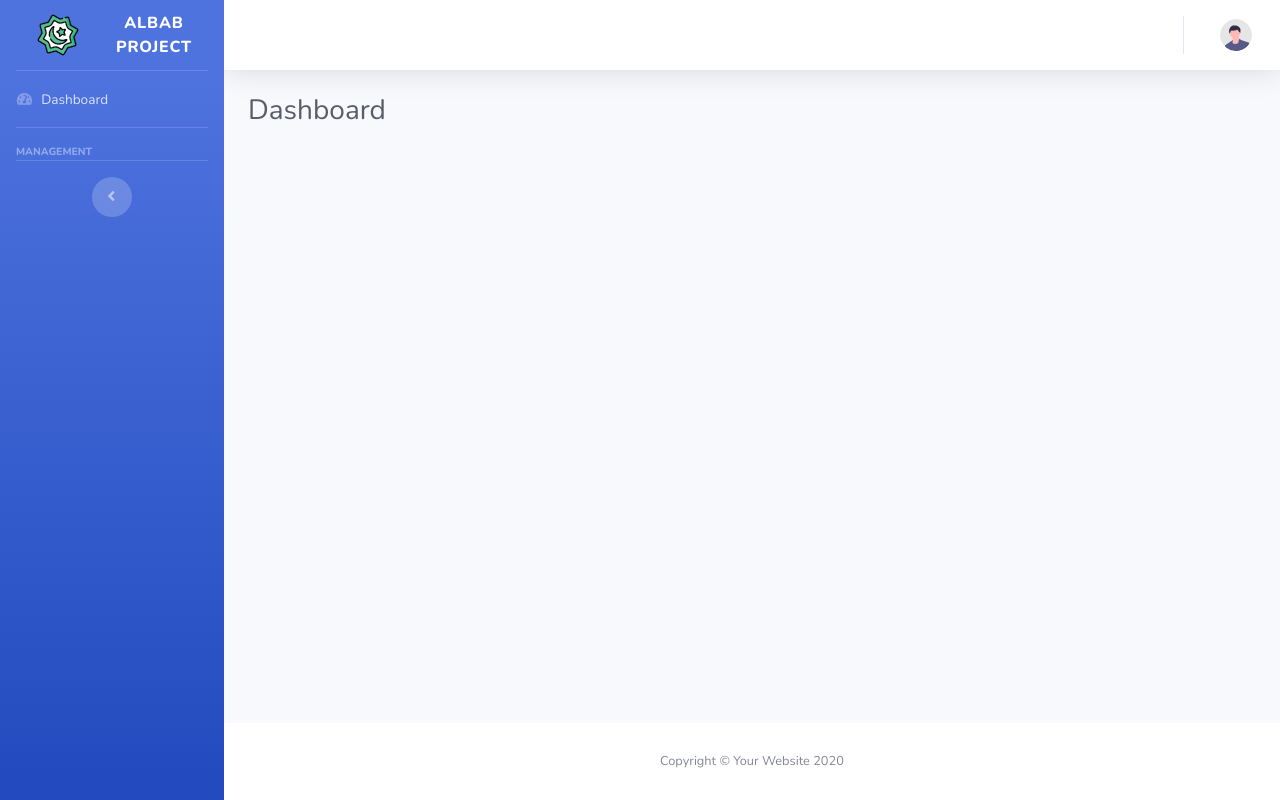
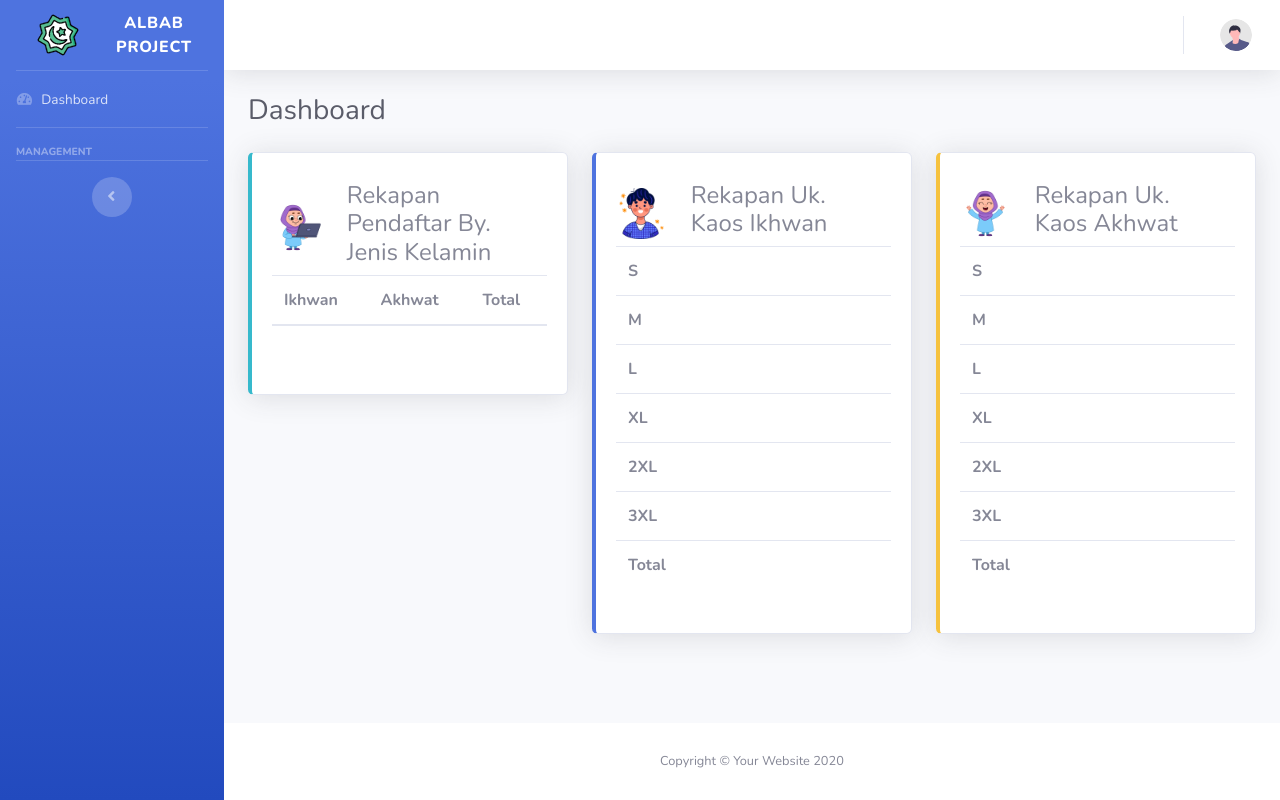
Before and after one commit to riyansasaja/albabproject, a CodeIgniter 4 app: the page made by app/Views/admin/index.php in a window 1280 px wide. Run offline with PHP 8.4 and a stand-in for CodeIgniter, Linux system fonts and the light colour scheme; the template is opened without the code that fills it, so the values that code supplies are empty; some libraries are stand-ins or nearby versions.

Commit message:
tampilan dashboard

```diff
--- a/app/Views/admin/index.php
+++ b/app/Views/admin/index.php
@@ -5,4 +5,154 @@
 <!-- Page Heading -->
 <h1 class="h3 mb-4 text-gray-800">Dashboard</h1>
 
+<div class="row mb-4">
+
+    <!-- rekap peserta by jk -->
+    <div class="col-md-4">
+        <div class="card border-left-info shadow py-2">
+            <div class="card-body">
+                <div class="row">
+                    <div class="col-3 my-auto"> <img src="<?= base_url('assets/img/girl-a.png') ?>" class="img-fluid"></div>
+                    <div class="col-8 my-auto">
+                        <h4> Rekapan Pendaftar By. Jenis Kelamin</h4>
+                    </div>
+                </div>
+                <div class="row">
+                    <div class="col">
+                        <table class="table">
+                            <thead>
+                                <tr>
+                                    <th>Ikhwan</th>
+                                    <th>Akhwat</th>
+                                    <th>Total</th>
+                                </tr>
+                            </thead>
+                            <tbody>
+                                <tr>
+                                    <td><?= $countjk[0]['males'] ?></td>
+                                    <td><?= $countjk[0]['females'] ?></td>
+                                    <td><?= $countjk[0]['total'] ?></td>
+                                </tr>
+                            </tbody>
+                        </table>
+                    </div>
+                </div>
+
+
+            </div>
+        </div>
+    </div>
+
+    <!-- rekapan ukuran kaos ikhwan -->
+    <div class="col-md-4">
+        <div class="card border-left-primary shadow py-2">
+            <div class="card-body">
+                <div class="row">
+                    <div class="col-3 my-auto"> <img src="<?= base_url('assets/img/boy.png') ?>" class="img-fluid"></div>
+                    <div class="col-8 my-auto">
+                        <h4> Rekapan Uk. Kaos Ikhwan</h4>
+                    </div>
+                </div>
+                <div class="row">
+                    <div class="col">
+                        <table class="table">
+
+                            <tbody>
+                                <tr>
+                                    <th>S</th>
+                                    <td><?= $shirtmales[0]['S']; ?></td>
+                                </tr>
+                                <tr>
+                                    <th>M</th>
+                                    <td><?= $shirtmales[0]['M']; ?></td>
+                                </tr>
+                                <tr>
+                                    <th>L</th>
+                                    <td><?= $shirtmales[0]['L']; ?></td>
+                                </tr>
+                                <tr>
+                                    <th>XL</th>
+                                    <td><?= $shirtmales[0]['XL']; ?></td>
+
+                                </tr>
+                                <tr>
+                                    <th>2XL</th>
+                                    <td><?= $shirtmales[0]['XXL']; ?></td>
+                                </tr>
+                                <tr>
+                                    <th>3XL</th>
+                                    <td><?= $shirtmales[0]['XXXL']; ?></td>
+                                </tr>
+                                <tr>
+                                    <th>Total</th>
+                                    <td><?= $shirtmales[0]['total']; ?></td>
+                                </tr>
+                            </tbody>
+                        </table>
+                    </div>
+                </div>
+
+
+            </div>
+        </div>
+    </div>
+
+    <!-- rekapan ukuran kaos akhwat -->
+    <div class="col-md-4">
+        <div class="card border-left-warning shadow py-2">
+            <div class="card-body">
+                <div class="row">
+                    <div class="col-3 my-auto"> <img src="<?= base_url('assets/img/girl.png') ?>" class="img-fluid"></div>
+                    <div class="col-8 my-auto">
+                        <h4> Rekapan Uk. Kaos Akhwat</h4>
+                    </div>
+                </div>
+                <div class="row">
+                    <div class="col">
+                        <table class="table">
+
+                            <tbody>
+                                <tr>
+                                    <th>S</th>
+                                    <td><?= $shirtfemales[0]['S']; ?></td>
+                                </tr>
+                                <tr>
+                                    <th>M</th>
+                                    <td><?= $shirtfemales[0]['M']; ?></td>
+                                </tr>
+                                <tr>
+                                    <th>L</th>
+                                    <td><?= $shirtfemales[0]['L']; ?></td>
+                                </tr>
+                                <tr>
+                                    <th>XL</th>
+                                    <td><?= $shirtfemales[0]['XL']; ?></td>
+
+                                </tr>
+                                <tr>
+                                    <th>2XL</th>
+                                    <td><?= $shirtfemales[0]['XXL']; ?></td>
+                                </tr>
+                                <tr>
+                                    <th>3XL</th>
+                                    <td><?= $shirtfemales[0]['XXXL']; ?></td>
+                                </tr>
+                                <tr>
+                                    <th>Total</th>
+                                    <td><?= $shirtfemales[0]['total']; ?></td>
+                                </tr>
+                            </tbody>
+                        </table>
+                    </div>
+                </div>
+
+
+            </div>
+        </div>
+    </div>
+
+</div>
+
+
+
 <?= $this->endSection(); ?>
```
Also changed, not shown: app/Controllers/Admin/HomeAdmin.php (+7 -0 lines), app/Models/PersonalData.php (+50 -0 lines), public/assets/img/boy.png (added), public/assets/img/girl-a.png (added), public/assets/img/girl.png (added).
